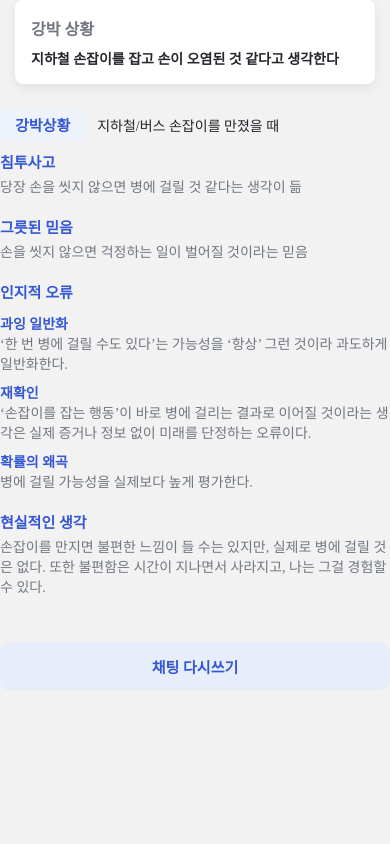
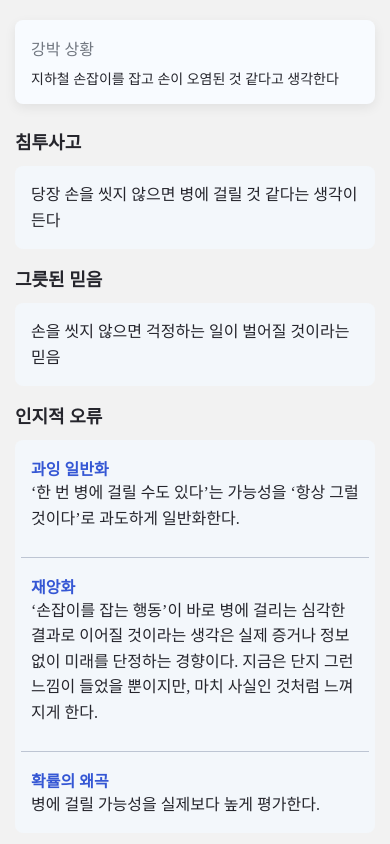
Before and after one commit to mindit-selfcbt/mindit-FE, a React Native app: screen /cognitiveerror in a window 390 px wide. Shown: the top 844 px of the page. Built offline with nearby package versions, Linux system fonts and the light colour scheme.

Commit message:
Feat: cognitiveerrorScreen

```diff
--- a/src/screens/record/cognitiveerrorScreen.tsx
+++ b/src/screens/record/cognitiveerrorScreen.tsx
@@ -3,8 +3,8 @@ import { View, Text, TouchableOpacity, StyleSheet } from 'react-native';
 
 export default function CognitiveErrorScreen() {
   return (
-    <View>
-      {/* 강박 상황 박스 (ErpRecordScreen에서 추출한 코드) */}
+    <View style={styles.container}>
+      {/* 상황 설명 박스 */}
       <View style={styles.situationBox}>
         <Text style={styles.infoLabel}>강박 상황</Text>
         <Text style={styles.infoText}>
@@ -12,68 +12,94 @@ export default function CognitiveErrorScreen() {
         </Text>
       </View>
 
-      <View style={styles.metaTabsRow}>
-        <TouchableOpacity style={[styles.tabBtn, styles.tabBtnActive]}>
-          <Text style={styles.tabBtnLabelActive}>강박상황</Text>
-        </TouchableOpacity>
-        <Text style={styles.metaTabValue}>지하철/버스 손잡이를 만졌을 때</Text>
+      {/* 침투사고 */}
+      <View style={styles.section}>
+        <Text style={styles.sectionTitle}>침투사고</Text>
+        <View style={styles.contentBox}>
+          <Text style={styles.contentText}>
+            당장 손을 씻지 않으면 병에 걸릴 것 같다는 생각이 든다
+          </Text>
+        </View>
       </View>
 
-      <View style={styles.sectionBox}>
-        <Text style={styles.secTitle}>침투사고</Text>
-        <Text style={styles.contentSmall}>
-          당장 손을 씻지 않으면 병에 걸릴 것 같다는 생각이 듦
-        </Text>
-      </View>
-
-      <View style={styles.sectionBox}>
-        <Text style={styles.secTitle}>그릇된 믿음</Text>
-        <Text style={styles.contentSmall}>
+      {/* 그릇된 믿음 */}
+      <View style={styles.section}>
+        <Text style={styles.sectionTitle}>그릇된 믿음</Text>
+        <View style={styles.contentBox}>
+          <Text style={styles.contentText}>
             손을 씻지 않으면 걱정하는 일이 벌어질 것이라는 믿음
           </Text>
         </View>
+      </View>
 
-      <View style={styles.sectionBox}>
-        <Text style={styles.secTitle}>인지적 오류</Text>
-        <Text style={styles.errPointTitle}>과잉 일반화</Text>
-        <Text style={styles.contentSmall}>
-          ‘한 번 병에 걸릴 수도 있다’는 가능성을 ‘항상’ 그런 것이라 과도하게
-          일반화한다.
+      {/* 인지적 오류 */}
+      <View style={styles.section}>
+        <Text style={styles.sectionTitle}>인지적 오류</Text>
+        <View style={styles.contentBox}>
+          {/* 과잉 일반화 */}
+          <Text style={styles.cogErrorTitle}>과잉 일반화{'\n'}</Text>
+          <Text style={styles.contentTextLeft}>
+            ‘한 번 병에 걸릴 수도 있다’는 가능성을 ‘항상 그럴 것이다’로 과도하게
+            일반화한다.{'\n\n'}
           </Text>
-        <Text style={styles.errPointTitle}>재확인</Text>
-        <Text style={styles.contentSmall}>
-          ‘손잡이를 잡는 행동’이 바로 병에 걸리는 결과로 이어질 것이라는 생각은
-          실제 증거나 정보 없이 미래를 단정하는 오류이다.
+
+          {/* divider 선*/}
+          <View style={styles.divider} />
+
+          {/* 재앙화 */}
+          <Text style={styles.cogErrorTitle}>재앙화{'\n'}</Text>
+          <Text style={styles.contentTextLeft}>
+            ‘손잡이를 잡는 행동’이 바로 병에 걸리는 심각한 결과로 이어질
+            것이라는 생각은 실제 증거나 정보 없이 미래를 단정하는 경향이다.
+            지금은 단지 그런 느낌이 들었을 뿐이지만, 마치 사실인 것처럼 느껴지게
+            한다.{'\n\n'}
           </Text>
-        <Text style={styles.errPointTitle}>확률의 왜곡</Text>
-        <Text style={styles.contentSmall}>
+
+          {/* divider 선*/}
+          <View style={styles.divider} />
+
+          {/* 확률의 왜곡 */}
+          <Text style={styles.cogErrorTitle}>확률의 왜곡{'\n'}</Text>
+          <Text style={styles.contentTextLeft}>
             병에 걸릴 가능성을 실제보다 높게 평가한다.
           </Text>
         </View>
+      </View>
 
-      <View style={styles.sectionBox}>
-        <Text style={styles.secTitle}>현실적인 생각</Text>
-        <Text style={styles.contentSmall}>
-          손잡이를 만지면 불편한 느낌이 들 수는 있지만, 실제로 병에 걸릴 것은
-          없다. 또한 불편함은 시간이 지나면서 사라지고, 나는 그걸 경험할 수
+      {/* 현실적인 생각 */}
+      <View style={styles.section}>
+        <Text style={styles.sectionTitle}>현실적인 생각</Text>
+        <View style={styles.contentBox}>
+          <Text style={styles.contentText}>
+            손잡이를 만지면 불편한 느낌이 들 수는 있지만, 실제로 병에 걸릴 적은
+            없다. 또한 그 불편함은 시간이 지나면서 사라지고, 나는 그걸 감당할 수
             있다.
           </Text>
         </View>
+      </View>
 
+      {/* 채팅 다시 보기 버튼 */}
       <TouchableOpacity style={styles.chatBtn}>
-        <Text style={styles.chatBtnLabel}>채팅 다시쓰기</Text>
+        <Text style={styles.chatBtnLabel}>채팅 다시 보기</Text>
       </TouchableOpacity>
     </View>
   );
 }
 
+// 스타일 정의
 const styles = StyleSheet.create({
+  container: {
+    flex: 1,
+    background: '#F8FBFF',
+    alignItems: 'center',
+    paddingTop: 20,
+  },
   situationBox: {
     width: 360,
     padding: 16,
     borderRadius: 8,
-    backgroundColor: '#FFF',
-    marginBottom: 20,
+    backgroundColor: '#F8FBFF',
+    marginBottom: 28,
     alignSelf: 'center',
     shadowColor: '#000',
     shadowOffset: { width: 0, height: 4 },
@@ -84,75 +110,93 @@ const styles = StyleSheet.create({
   infoLabel: {
     color: '#717780',
     fontSize: 16,
-    fontWeight: '800',
+    fontWeight: '500',
     marginBottom: 8,
     fontFamily: 'Pretendard',
   },
   infoText: {
     color: '#25252C',
     fontSize: 14,
-    fontWeight: '800',
+    fontWeight: '500',
     fontFamily: 'Pretendard',
   },
-
-  metaTabsRow: {
-    flexDirection: 'row',
-    alignItems: 'center',
-    marginBottom: 10,
-    marginTop: 4,
+  section: {
+    width: 360,
+    marginBottom: 20,
   },
-  tabBtn: {
-    backgroundColor: '#F7F9FD',
-    borderTopLeftRadius: 8,
-    borderTopRightRadius: 8,
-    paddingVertical: 6,
-    paddingHorizontal: 15,
+  sectionTitle: {
+    color: '#25252C',
+    fontFamily: 'Pretendard',
+    fontSize: 18,
+    fontStyle: 'normal',
+    fontWeight: '700',
+    lineHeight: 22,
+    marginBottom: 12,
   },
-  tabBtnActive: { backgroundColor: '#EEF2FB' },
-  tabBtnLabelActive: { color: '#3557D4', fontWeight: 'bold', fontSize: 15 },
-  metaTabValue: {
-    marginLeft: 12,
+  contentBox: {
+    display: 'flex',
+    width: 360,
+    padding: 16,
+    alignSelf: 'stretch',
+    borderRadius: 8,
+    backgroundColor: '#F3F7FB',
+  },
+  contentText: {
     color: '#25252C',
-    fontWeight: '500',
-    fontSize: 14,
     fontFamily: 'Pretendard',
+    fontSize: 16,
+    fontStyle: 'normal',
+    fontWeight: '400',
+    lineHeight: 25.6,
+  },
+  contentTextLeft: {
+    color: '#25252C',
+    fontFamily: 'Pretendard',
+    fontSize: 16,
+    fontStyle: 'normal',
+    fontWeight: '400',
+    lineHeight: 25.6,
+    textAlign: 'left',
+  },
+  cogErrorTitle: {
+    color: '#3557D4',
+    fontFamily: 'Pretendard',
+    fontSize: 16,
+    fontStyle: 'normal',
+    fontWeight: '700',
+    alignSelf: 'flex-start',
   },
 
-  sectionBox: { marginBottom: 18 },
-  secTitle: {
-    color: '#3557D4',
-    fontWeight: '700',
-    fontSize: 15,
-    marginBottom: 4,
-    fontFamily: 'Pretendard',
+  divider: {
+    width: 348,
+    height: 0.5,
+    backgroundColor: '#BDC5D3',
+    alignSelf: 'center',
+    marginBottom: 16,
   },
-  errPointTitle: {
-    color: '#3557D4',
-    fontWeight: 'bold',
-    marginTop: 7,
-    fontSize: 14,
-    fontFamily: 'Pretendard',
-  },
-  contentSmall: {
-    color: '#717780',
-    fontSize: 14,
-    marginTop: 2,
-    lineHeight: 20,
-    fontFamily: 'Pretendard',
-  },
-
   chatBtn: {
-    backgroundColor: '#E7EDF9',
-    borderRadius: 10,
+    display: 'flex',
+    width: 360,
+    height: 60,
+    paddingVertical: 12,
+    paddingHorizontal: 60,
+    justifyContent: 'center',
     alignItems: 'center',
-    justifyContent: 'center',
-    paddingVertical: 14,
-    marginTop: 26,
+    gap: 4,
+    flexShrink: 0,
+    borderRadius: 8,
+    borderWidth: 0.5,
+    borderColor: '#92A9FF',
+    backgroundColor: '#E8F1FF',
+    marginTop: 14,
+    marginBottom: 30,
   },
   chatBtnLabel: {
-    color: '#3557D4',
-    fontWeight: 'bold',
-    fontSize: 15,
+    color: '#3856C1',
     fontFamily: 'Pretendard',
+    fontSize: 16,
+    fontStyle: 'normal',
+    fontWeight: '800',
+    lineHeight: 24,
   },
 });
--- a/src/screens/record/erprecordScreen.tsx
+++ b/src/screens/record/erprecordScreen.tsx
@@ -228,7 +228,7 @@ const styles = StyleSheet.create({
     width: 360,
     padding: 16,
     borderRadius: 8,
-    backgroundColor: '#FFF',
+    backgroundColor: '#F8FBFF',
     marginBottom: 20,
     alignSelf: 'center',
     shadowColor: '#000',
@@ -240,14 +240,14 @@ const styles = StyleSheet.create({
   infoLabel: {
     color: '#717780',
     fontSize: 16,
-    fontWeight: '700',
+    fontWeight: '500',
     marginBottom: 8,
     fontFamily: 'Pretendard',
   },
   infoText: {
     color: '#25252C',
     fontSize: 14,
-    fontWeight: '700',
+    fontWeight: '500',
     fontFamily: 'Pretendard',
   },
   statBoxRow: {
```
Lines whose indentation alone changed are shown as unchanged.
